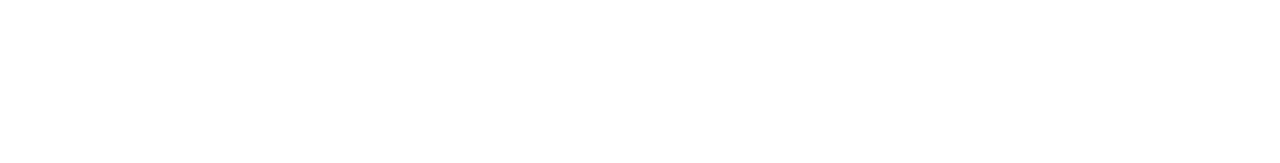
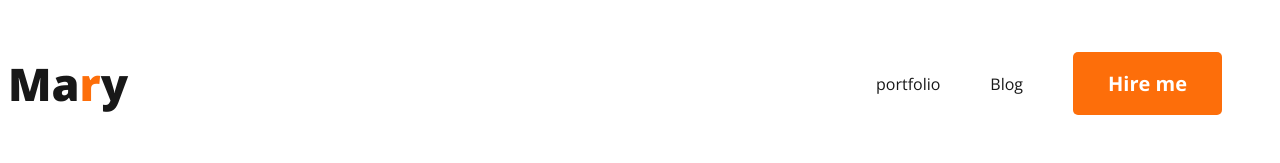
Before and after one commit to Pinku1211/webdevoloper-portfolio, a plain HTML site: page index.html in a window 1280 px wide. Drawn offline with nearby package versions, Linux system fonts and the light colour scheme.

Commit message:
added nav

```diff
--- a/index.html
+++ b/index.html
@@ -4,10 +4,21 @@
     <meta charset="UTF-8">
     <meta name="viewport" content="width=device-width, initial-scale=1.0">
     <title>Web developer portfolio</title>
+    <link rel="preconnect" href="https://fonts.googleapis.com">
+    <link rel="preconnect" href="https://fonts.gstatic.com" crossorigin>
+    <link href="https://fonts.googleapis.com/css2?family=Open+Sans:wght@400;700;800&display=swap" rel="stylesheet">
+    <link rel="stylesheet" href="styles/portfolio.css">
 </head>
 <body>
     <header>
-
+        <nav>
+            <h3 class="nav-title">Ma<span class="text-primary">r</span>y</h3>
+            <ul>
+               <li><a href="">portfolio</a></li>
+               <li><a href="">Blog</a></li>
+               <li><button class="btn-primary">Hire me</button></li>
+            </ul>
+        </nav>
     </header>
     <main>
 
--- /dev/null
+++ b/styles/portfolio.css
@@ -0,0 +1,52 @@
+/* common shared styles */
+body {
+    font-family: 'Open Sans', sans-serif;
+}
+.text-primary {
+    color:#FD6E0A;
+ }
+
+.btn-primary {
+    border-radius: 5px;
+    border: 0px;
+    background: #FD6E0A;
+    color: var(--white-color, #FFF);
+    font-family: Open Sans;
+    font-size: 20px;
+    font-weight: 700;
+    line-height: normal;
+    padding: 18px 35px;
+}
+
+
+/* nav related styles */
+nav {
+    display: flex;
+    align-items: center;
+    justify-content: space-between;
+
+
+}
+nav > ul {
+    display: flex;
+    align-items: center;
+}
+
+nav li {
+    list-style: none;
+    margin-right: 50px;
+
+
+}
+
+nav a {
+    color: #181818;
+    text-decoration: none;
+}
+
+.nav-title {
+    color: #181818;
+    font-size: 45px;
+    font-weight: 800;
+
+}
```
